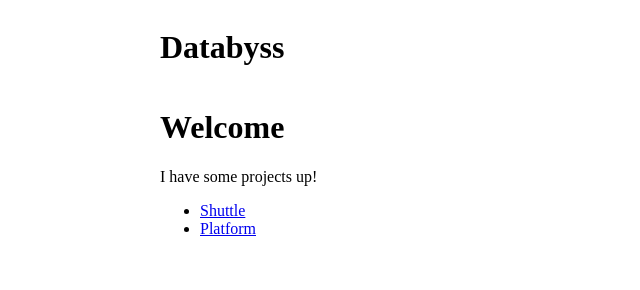
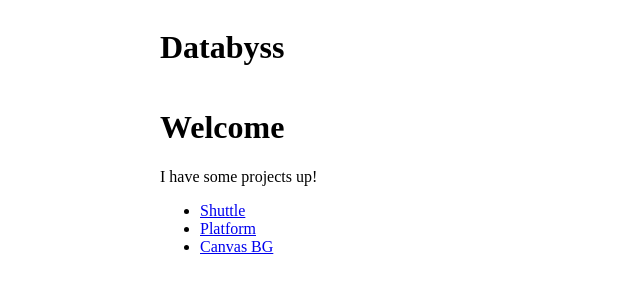
Before and after one commit to databyss/databyss.github.com, a plain HTML site: page index.html in a window 1280 px wide. Shown: the full height of the page, 0-640 px from the left. Drawn offline with nearby package versions, Linux system fonts and the light colour scheme.

Commit message:
added link to canvasbg

```diff
--- a/index.html
+++ b/index.html
@@ -27,6 +27,9 @@
 						<li>
 							<a href="http://github.com/databyss/jsplatform">Platform</a>
 						</li>
+						<li>
+							<a href="http://github.com/databyss/canvasbg">Canvas BG</a>
+						</li>
 					</ul>
 				</p>
 			</div>
```
